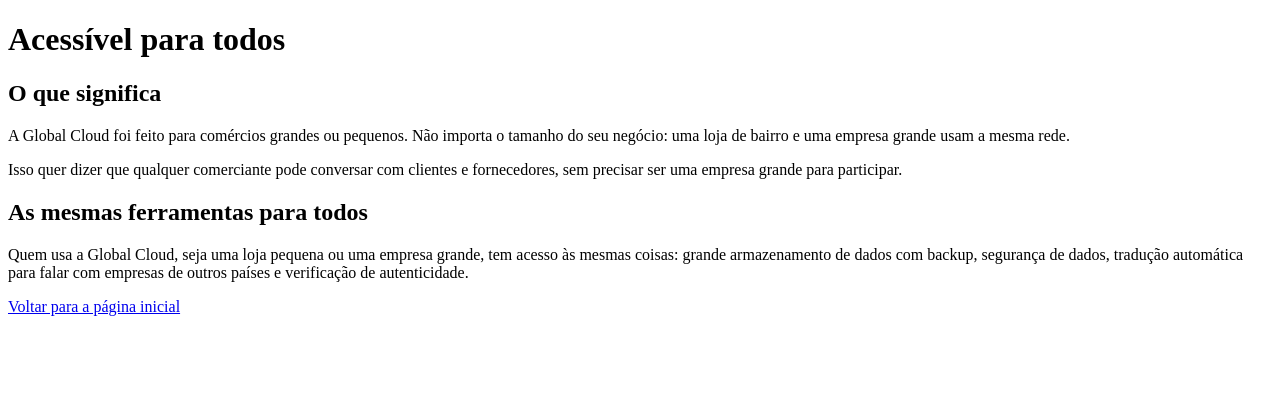
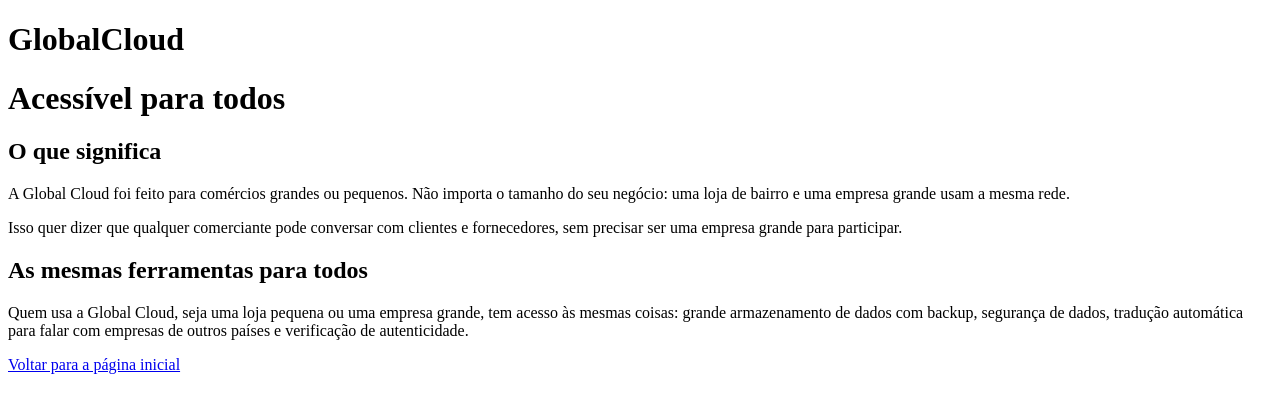
Before and after one commit to victorvichiatonogueira-creator/globalcloud, a plain HTML site: page html/paraquem.html in a window 1280 px wide. Drawn offline with Linux system fonts and the light colour scheme; files that its build step writes are made by us from their sources.

Commit message:
tinha esquecido do header em todas as paginas

```diff
--- a/html/paraquem.html
+++ b/html/paraquem.html
@@ -8,6 +8,11 @@
 </head>
 <body>
 <div class="paraquem">
+
+  <header>
+       <h1>GlobalCloud</h1>
+    </header>
+
   <h1>Acessível para todos</h1>
   <div>
     <h2>O que significa</h2>
```
Also changed, not shown: html/armazenamentodados.html (+3 -0 lines), html/comunicacao.html (+4 -0 lines), html/internacional.html (+4 -0 lines), html/seguranca.html (+4 -0 lines).
